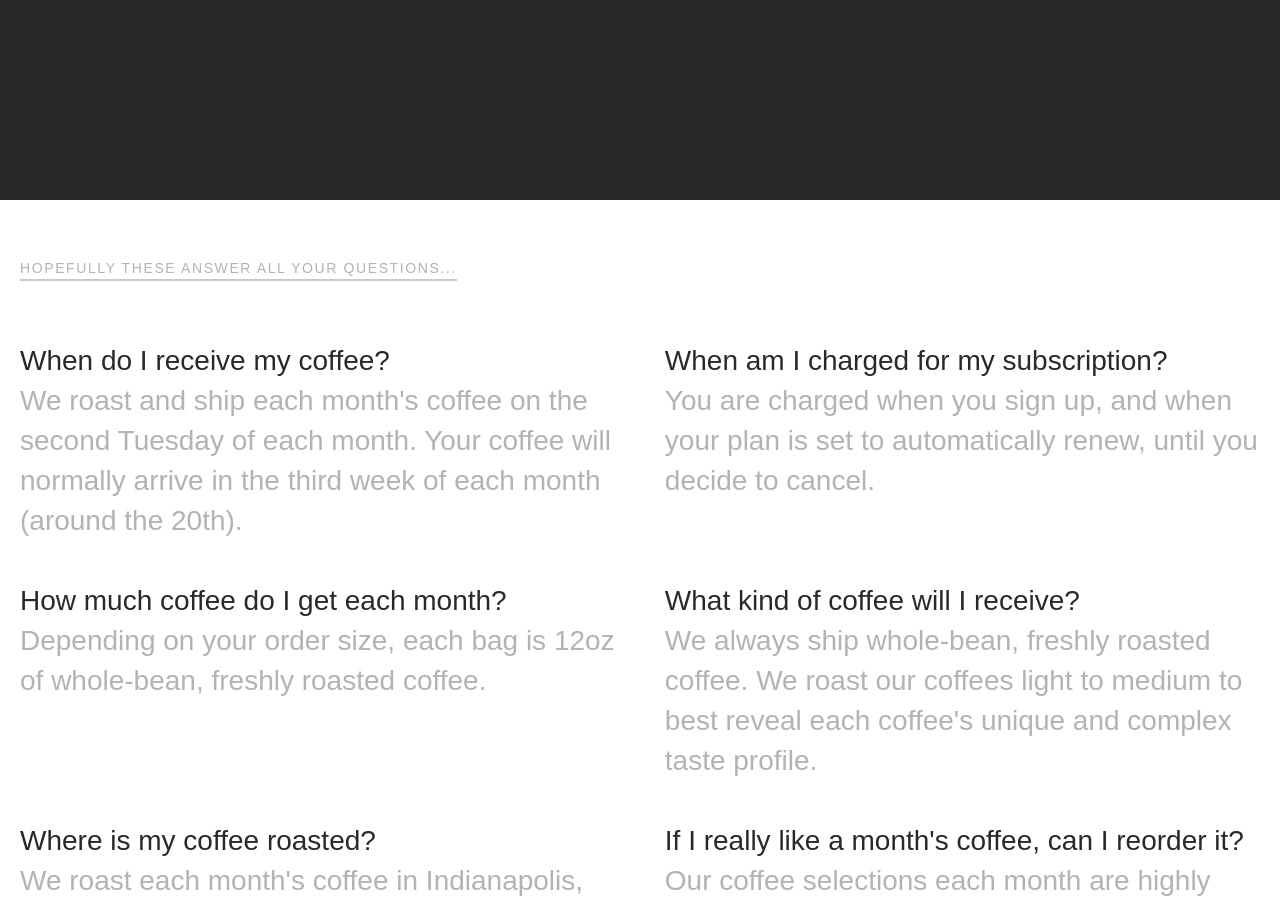
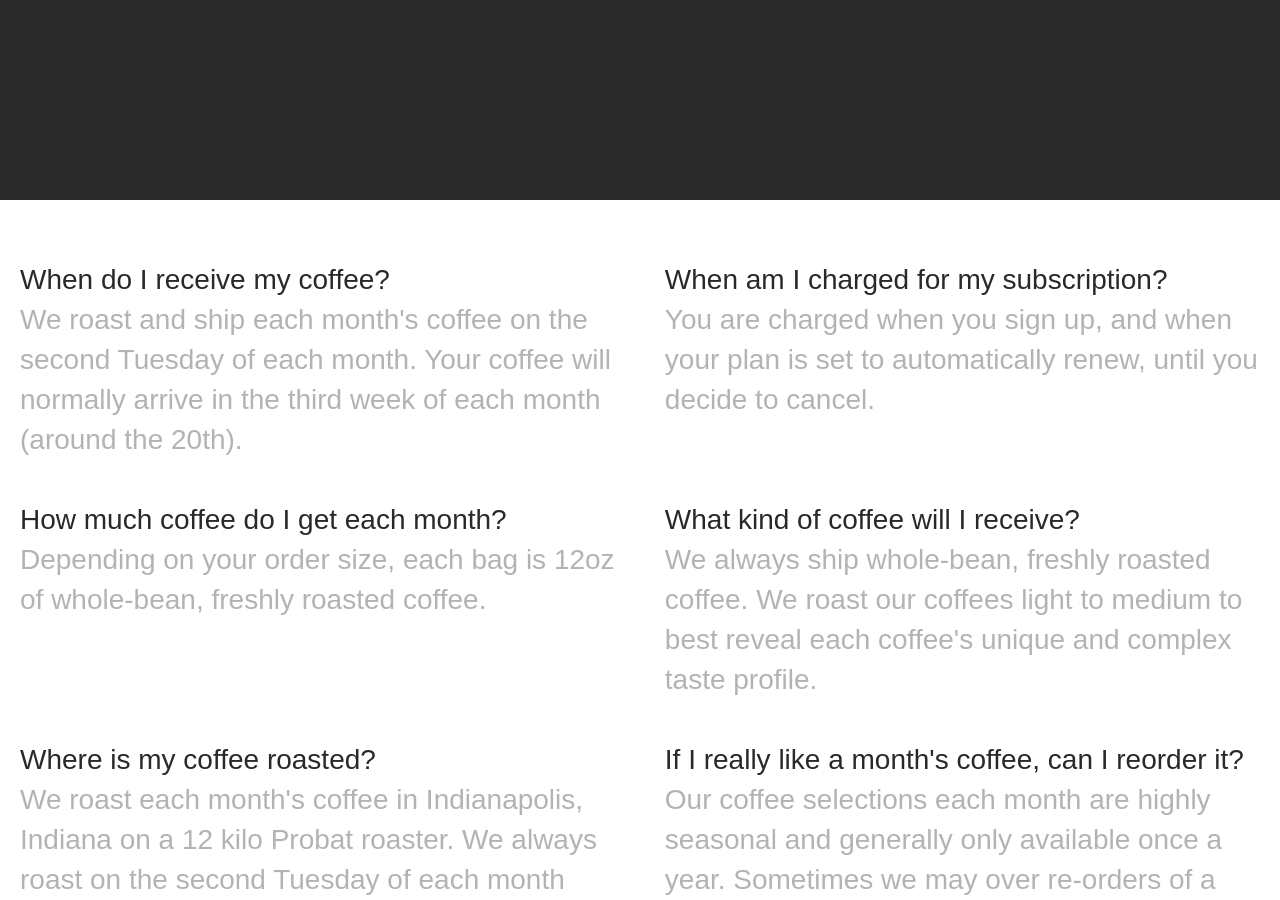
Before and after one commit to roryreiff/questcoffeeclub.com, a Jekyll site: the page built from faqs.md, in a window 1280 px wide and 900 px high, scrolled down 400 px. Built offline with Jekyll 4.4.1, drawn with Linux system fonts in a browser that asks for light colours; nearby versions of some CDN libraries; some web fonts are replaced; comment, search, counter and statistics services are not loaded.

Commit message:
removed text from FAQ

```diff
--- a/faqs.md
+++ b/faqs.md
@@ -10,7 +10,6 @@ keywords: coffee, Colombia, help, questions, subscription, shipping, support, co
 <div class="spacer-60"></div>
 <div class="outer">
     <div class="inner">
-        <h2>Hopefully these answer all your questions...</h2>
         <div class="expand">
             <div class="half">
                 <p class="question-title">When do I receive my coffee?</p>
```
